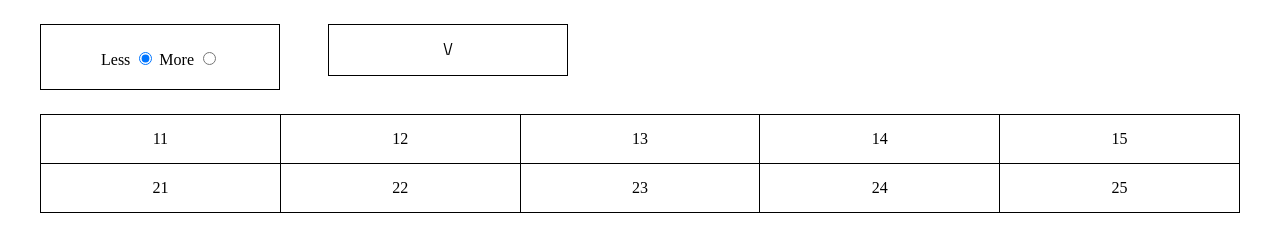
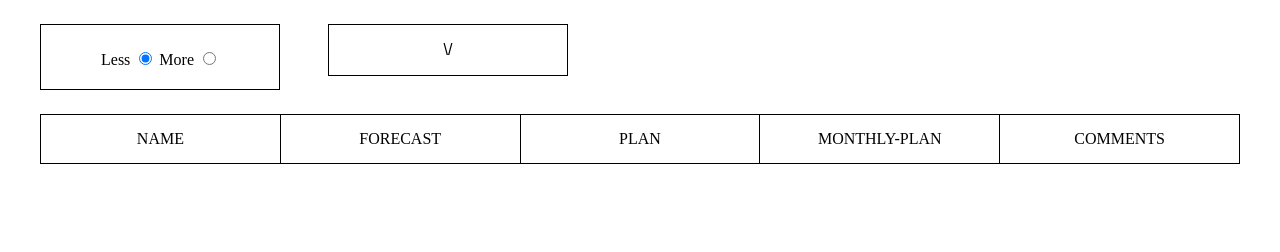
Before and after one commit to cgradwohl/grid-report, a website: page index.html in a window 1280 px wide. Drawn offline with nearby package versions, Linux system fonts and the light colour scheme.

Commit message:
rendered Header, updated json store, updated readme

```diff
--- a/data/data.json
+++ b/data/data.json
@@ -1,137 +1,92 @@
 [
     {
-        "name"        : "name",
-        "forecast"    : "forecast",
-        "plan"        : "plan",
-        "monthly-plan": "monthly-plan",
-        "comments"    : "comments",
-        "best-case"   : "best case",
-        "commit"      : "commit"
+        "name"        : "USA",
+        "forecast"    : "$20,000,000",
+        "plan"        : "$10,000,000",
+        "monthly-plan": "833,333",
+        "comments"    : "If a company is to be liquidated, preferred stockholders have priority over common stockholders.",
+        "best-case"   : [ "$18,000,000","$20,000,000"],
+        "commit"      : ["$9,500,000", "10,000,000"]
     },
     {
-        "name": "name",
-        "forecast": "forecast",
-        "plan": "plan",
-        "monthly-plan": "monthly-plan",
-        "comments": "comments",
-        "best-case": "best case",
-        "commit": "commit"
+        "name"        : "Japan",
+        "forecast"    : "$10,000,000",
+        "plan"        : "$5,000,000",
+        "monthly-plan": "833,333",
+        "comments"    : "If a company is to be liquidated, preferred stockholders have priority over common stockholders.",
+        "best-case"   : [ "$12,000,000","$18,000,000"],
+        "commit"      : ["$6,000,000", "9,000,000"]
     },
     {
-        "name": "name",
-        "forecast": "forecast",
-        "plan": "plan",
-        "monthly-plan": "monthly-plan",
-        "comments": "comments",
-        "best-case": "best case",
-        "commit": "commit"
+        "name"        : "China",
+        "forecast"    : "$20,000,000",
+        "plan"        : "$10,000,000",
+        "monthly-plan": "833,333",
+        "comments"    : "If a company is to be liquidated, preferred stockholders have priority over common stockholders.",
+        "best-case"   : [ "$9,000,000","$11,000,000"],
+        "commit"      : ["$3,000,000", "7,000,000"]
     },
     {
-        "name": "name",
-        "forecast": "forecast",
-        "plan": "plan",
-        "monthly-plan": "monthly-plan",
-        "comments": "comments",
-        "best-case": "best case",
-        "commit": "commit"
+        "name"        : "Korea",
+        "forecast"    : "$50,000,000",
+        "plan"        : "$100,000,000",
+        "monthly-plan": "833,333",
+        "comments"    : "If a company is to be liquidated, preferred stockholders have priority over common stockholders.",
+        "best-case"   : [ "$2,000,000","$6,000,000"],
+        "commit"      : ["$1,000,000", "2,200,000"]
     },
     {
-        "name": "name",
-        "forecast": "forecast",
-        "plan": "plan",
-        "monthly-plan": "monthly-plan",
-        "comments": "comments",
-        "best-case": "best case",
-        "commit": "commit"
+        "name"        : "Italy",
+        "forecast"    : "$2,000,000",
+        "plan"        : "$1,000,000",
+        "monthly-plan": "83,333",
+        "comments"    : "If a company is to be liquidated, preferred stockholders have priority over common stockholders.",
+        "best-case"   : [ "$8,000,000","$9,000,200"],
+        "commit"      : ["$1,500,000", "3,500,000"]
     },
     {
-        "name": "name",
-        "forecast": "forecast",
-        "plan": "plan",
-        "monthly-plan": "monthly-plan",
-        "comments": "comments",
-        "best-case": "best case",
-        "commit": "commit"
+        "name"        : "Spain",
+        "forecast"    : "$20,000,000",
+        "plan"        : "$10,000,000",
+        "monthly-plan": "833,333",
+        "comments"    : "If a company is to be liquidated, preferred stockholders have priority over common stockholders.",
+        "best-case"   : [ "$13,000,000","$14,500,000"],
+        "commit"      : ["$2,050,050", "5,050,050"]
     },
     {
-        "name": "name",
-        "forecast": "forecast",
-        "plan": "plan",
-        "monthly-plan": "monthly-plan",
-        "comments": "comments",
-        "best-case": "best case",
-        "commit": "commit"
+        "name"        : "Germany",
+        "forecast"    : "$200,000,000",
+        "plan"        : "$100,000,000",
+        "monthly-plan": "833,333",
+        "comments"    : "If a company is to be liquidated, preferred stockholders have priority over common stockholders.",
+        "best-case"   : [ "$6,006,000","$18,500,000"],
+        "commit"      : ["$6,000,000", "10,000,000"]
     },
     {
-        "name": "name",
-        "forecast": "forecast",
-        "plan": "plan",
-        "monthly-plan": "monthly-plan",
-        "comments": "comments",
-        "best-case": "best case",
-        "commit": "commit"
+        "name"        : "England",
+        "forecast"    : "$5,000,000",
+        "plan"        : "$10,000,000",
+        "monthly-plan": "23,833,333",
+        "comments"    : "If a company is to be liquidated, preferred stockholders have priority over common stockholders.",
+        "best-case"   : [ "$4,500,000","$9,000,000"],
+        "commit"      : ["$2,000,000", "3,000,000"]
     },
     {
-        "name": "name",
-        "forecast": "forecast",
-        "plan": "plan",
-        "monthly-plan": "monthly-plan",
-        "comments": "comments",
-        "best-case": "best case",
-        "commit": "commit"
+        "name"        : "Sweden",
+        "forecast"    : "$20,000,000",
+        "plan"        : "$10,000,000",
+        "monthly-plan": "833,333",
+        "comments"    : "If a company is to be liquidated, preferred stockholders have priority over common stockholders.",
+        "best-case"   : [ "$1,200,000","$1,300,000"],
+        "commit"      : ["$100,000", "500,000"]
     },
     {
-        "name": "name",
-        "forecast": "forecast",
-        "plan": "plan",
-        "monthly-plan": "monthly-plan",
-        "comments": "comments",
-        "best-case": "best case",
-        "commit": "commit"
-    },
-    {
-        "name": "name",
-        "forecast": "forecast",
-        "plan": "plan",
-        "monthly-plan": "monthly-plan",
-        "comments": "comments",
-        "best-case": "best case",
-        "commit": "commit"
-    },
-    {
-        "name": "name",
-        "forecast": "forecast",
-        "plan": "plan",
-        "monthly-plan": "monthly-plan",
-        "comments": "comments",
-        "best-case": "best case",
-        "commit": "commit"
-    },
-    {
-        "name": "name",
-        "forecast": "forecast",
-        "plan": "plan",
-        "monthly-plan": "monthly-plan",
-        "comments": "comments",
-        "best-case": "best case",
-        "commit": "commit"
-    },
-    {
-        "name": "name",
-        "forecast": "forecast",
-        "plan": "plan",
-        "monthly-plan": "monthly-plan",
-        "comments": "comments",
-        "best-case": "best case",
-        "commit": "commit"
-    },
-    {
-        "name": "name",
-        "forecast": "forecast",
-        "plan": "plan",
-        "monthly-plan": "monthly-plan",
-        "comments": "comments",
-        "best-case": "best case",
-        "commit": "commit"
+        "name"        : "Finland",
+        "forecast"    : "$13,000,000",
+        "plan"        : "$14,000,000",
+        "monthly-plan": "$5",
+        "comments"    : "If a company is to be liquidated, preferred stockholders have priority over common stockholders.",
+        "best-case"   : [ "$12,000,000","$16,000,000"],
+        "commit"      : ["$6,000,000", "8,000,000"]
     }
 ]
--- a/index.html
+++ b/index.html
@@ -47,23 +47,17 @@
     <!-- Grid Module -->
     <div id="grid-module" class="row">
 
-        <!-- dynamic {{}} div tags here  -->
-        <script src="" type="text/template">
-            <div class="col {{column.size}}">{{column.name}}</div>
+        <script id="grid-header" type="text/template">
+            <div class="col {{size}}">{{name}}</div>
+        </script>
+
+        <script id="grid-body" type="text/template">
+            <div class="col {{col.size}}">{{col.value}}</div>
         </script>
 
 
-        <div class="col one">11</div>
-        <div class="col one">12</div>
-        <div class="col one">13</div>
-        <div class="col one">14</div>
-        <div class="col one">15</div>
+        <!-- <div class="col one">11</div> -->
 
-        <div class="col one">21</div>
-        <div class="col one">22</div>
-        <div class="col one">23</div>
-        <div class="col one">24</div>
-        <div class="col one">25</div>
     </div>
 
 
--- a/js/reportModule.js
+++ b/js/reportModule.js
@@ -1,8 +1,6 @@
-/**
-*
-* EVENT AGGREGATION OBJECT
-* based on the publish/subscribe and mediator pattern (https://addyosmani.com/resources/essentialjsdesignpatterns/book/#mediatorpatternjavascript)(https://github.com/addyosmani/pubsubz/blob/master/pubsubz.js)
-*/
+/***    *   *   *   *   *   *  ***/
+/***    @name EVENT MEDIATOR   ***/
+/***    *   *   *   *   *   *  ***/
 const events = {
     events: {},
 
@@ -33,10 +31,9 @@ const events = {
 
 
 
-/**
-*
-* SELECTOR MODULE
-*/
+/***    *   *   *   *   *   *   ***/
+/***    @name SELECTOR MODULE   ***/
+/***    *   *   *   *   *   *   ***/
 (function() {
 
 
@@ -51,60 +48,77 @@ const events = {
 
 
 
-/**
-*
-* GRID MODULE
-*/
+/***    *   *   *   *   *   *   ***/
+/***    @name GRID MODULE       ***/
+/***    *   *   *   *   *   *   ***/
 (function() {
-    let reportArray   = [];
-    let reportColumns = [];
-
 
     // cacheDOM
-
+    let $grid = $('#grid-module');
+    let header_template = $('#grid-header').html();
+    let body_template = $('#grid-body').html();
 
     // bind events
     /*events.on('selectorChange', show);
-    events.on('columnChange', updateGrid);*/
+    events.on('columnChange', updateGrid);
+    events.on('gridHeader', renderHeader);
+    events.on('gridBody', renderBody);*/
 
-    init();
+    (function init() {
+        getGridData().then(data => render(data));
+    })();
 
-    function init() {
-        // gets JSON and gets it ready to put into the grid template
-        getGridData();
-
-        // render();
+    function getGridData() {
+        return new Promise( (resolve, reject) => {
+            $.ajax({
+                url: 'data/data.json',
+                dataType: 'json',
+                success: (response) => resolve(response),
+                error: (err) => reject(err)
+            });
+        });
     }
 
+    function render(data) {
 
-    function getGridData() {
+        let headers        = Object.keys(data[0]);
+        let tooManyHeaders = Object.keys(data[0]).length >= 5;
+        let map            = ['','five', 'four', 'three', 'two', 'one'];
+        let index          = 0;
+        let names          = [];
 
-        $.ajax({
-            url: 'data/data.json',
-            dataType: 'json',
-            success: function(response) {
-                reportArray   = response;
-                reportColumns = Object.keys(reportArray[0]);
+        if( tooManyHeaders ) {
+            names = headers.slice(0,5);
+            index = 5;
+        } else {
+            names = data;
+            index = data.length;
+        }
 
-                events.emit('columnNames', reportColumns);
-            }
+        // renders Grid Header
+        names.forEach(name => {
+            $grid.append(Mustache.render(header_template,
+                {name: name.toUpperCase(), size: map[index]}
+            ));
         });
+
+        // filter out selected keys and send values to renderBody()
+        // renders Grid Body
+
+
     }
-    // @TODO: render() - renders the grid templates from json data
 
-    // @TODO: show(bool) - if(bool) showMoreStuff else showLessStuff
+    // @TODO: show(bool) - if(bool) render more else render less,
 
-    // @TODO: updateGrid(colNames) - renders grid based on colNames
+    // @TODO: updateGrid(colNames) - renders grid based on colNames, may be able to only need GridModule.render()
 
 
 })();
 
 
-
-/**
-*
-* DROPDOWN MODULE
-*/
+/***    *   *   *   *   *   *   ***/
+/***    @name DROPDOWN MODULE   ***/
+/***    *   *   *   *   *   *   ***/
 (function() {
 
 
@@ -112,18 +126,24 @@ const events = {
 
 
     // bind events
-    events.on('columnNames', setDropdown);
+    // events.on('columnNames', render);
+    // OR
+    // events.on('columnNames', setDropdown);
+
+    events.on('gridHeader', render);
 
 
     function setDropdown(columnNames) {
         // use columnNames to render the dropdown-content
-        console.log(columnNames);
+        // console.log(columnNames);
 
         // render()
     }
 
 
-    // @TODO: render()
+    function render(data) {
+        // console.log(data);
+    }
 
     // @TODO: applyColumnChange() - events.emit('columnChange', newColumnNames)
 })();
```
Also changed, not shown: README.md.
